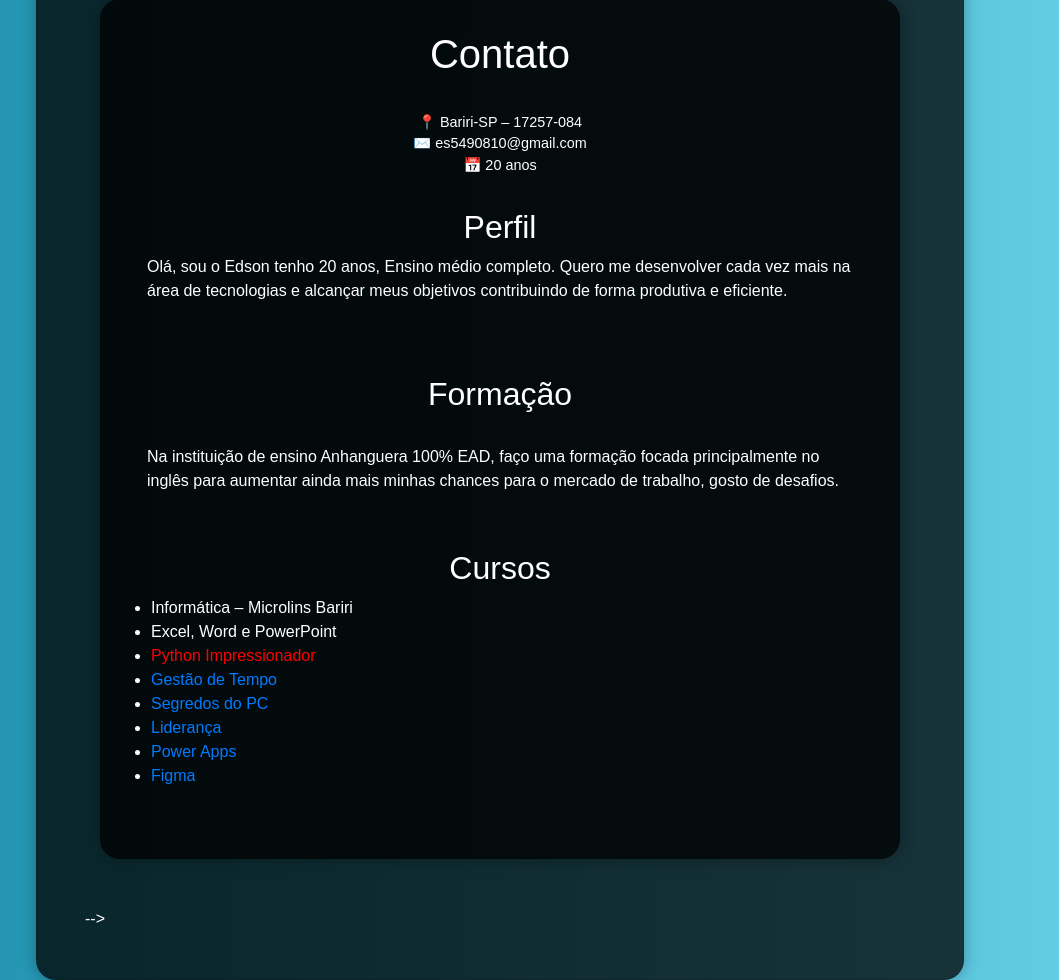
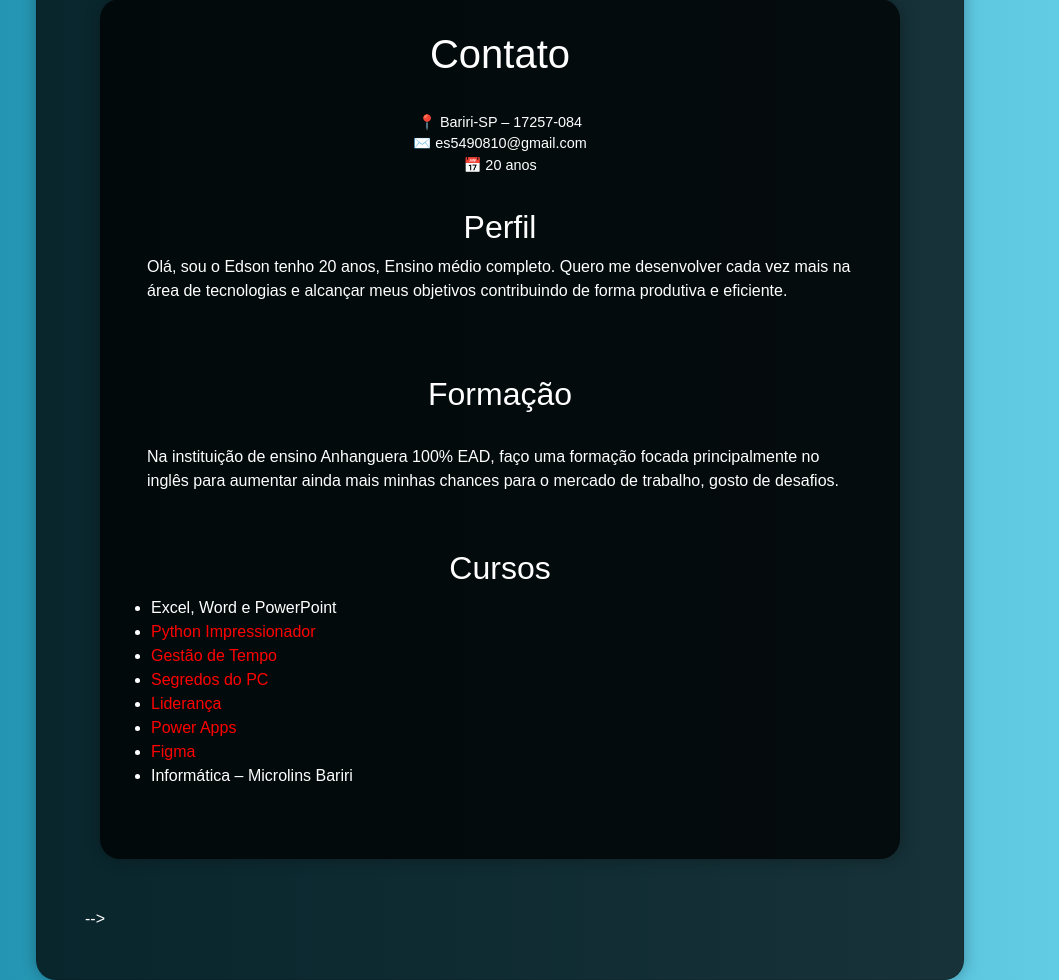
Before and after one commit to EdsonSantos-lab/site_perfil, a Flask app: page /usuarios in a window 1280 px wide. Shown: the part 471-1451 px from the top of the page, without its empty margins (49-1108 px from the left). Run offline with Flask 3, Linux system fonts and the light colour scheme; some libraries are stand-ins or nearby versions.

Commit message:
Update usuarios.html

```diff
--- a/templates/usuarios.html
+++ b/templates/usuarios.html
@@ -27,42 +27,47 @@
               <div class="mb-4 p-3">
                 <h2>Perfil</h2>
                 <p>
+
                   Olá, sou o Edson tenho 20 anos, Ensino médio completo.
                   Quero me desenvolver cada vez mais na área de tecnologias e alcançar meus objetivos contribuindo de forma produtiva e eficiente.
+
                 </p>
 
               </div>
                 <div class="mb-4 p-3">
                 <h2>Formação</h2>
                 <p>
+
                   <span class="highlight"></span><br>
                   Na instituição de ensino Anhanguera 100% EAD, faço uma formação focada principalmente no inglês para aumentar ainda mais minhas chances para o mercado de trabalho, gosto de desafios.
+
                 </p>
               </div>
 
               <div class="mb-4">
                 <h2>Cursos</h2>
                 <ul>
-                  <li>Informática – Microlins Bariri</li>
+
                   <li>Excel, Word e PowerPoint</li>
                   <li>
                     <a href="https://portalhashtag.com/certificado-hashtag/1737165234936x396345714299971600?data-inicio=Sim" style="color:red;" >Python Impressionador</a>
                   </li>
                   <li>
-                    <a href="https://portalhashtag.com/certificado-hashtag/1720220359714x710688058371997700?data-inicio=N%C3%A3o">Gestão de Tempo</a>
+                    <a href="https://portalhashtag.com/certificado-hashtag/1720220359714x710688058371997700?data-inicio=N%C3%A3o" style="color:red;" >Gestão de Tempo</a>
                   </li>
                   <li>
-                    <a href="https://portalhashtag.com/certificado-hashtag/1719022952734x606655897535440800?data-inicio=N%C3%A3o">Segredos do PC</a>
+                    <a href="https://portalhashtag.com/certificado-hashtag/1719022952734x606655897535440800?data-inicio=N%C3%A3o" style="color:red;" >Segredos do PC</a>
                   </li>
                   <li>
-                    <a href="https://portalhashtag.com/certificado-hashtag/1729291741662x550993098399547400?data-inicio=N%C3%A3o">Liderança</a>
+                    <a href="https://portalhashtag.com/certificado-hashtag/1729291741662x550993098399547400?data-inicio=N%C3%A3o" style="color:red;" >Liderança</a>
                   </li>
                   <li>
-                    <a href="https://portalhashtag.com/certificado-hashtag/1745979921799x438280396276722750?data-inicio=N%C3%A3o">Power Apps</a>
+                    <a href="https://portalhashtag.com/certificado-hashtag/1745979921799x438280396276722750?data-inicio=N%C3%A3o" style="color:red;" >Power Apps</a>
                   </li>
                   <li>
-                    <a href="https://portalhashtag.com/certificado-hashtag/1751140134711x819898302171503000?data-inicio=N%C3%A3o">Figma</a>
+                    <a href="https://portalhashtag.com/certificado-hashtag/1751140134711x819898302171503000?data-inicio=N%C3%A3o" style="color:red;" >Figma</a>
                   </li>
+                  <li>Informática – Microlins Bariri</li>
                 </ul>
               </div>
             </div>
```
